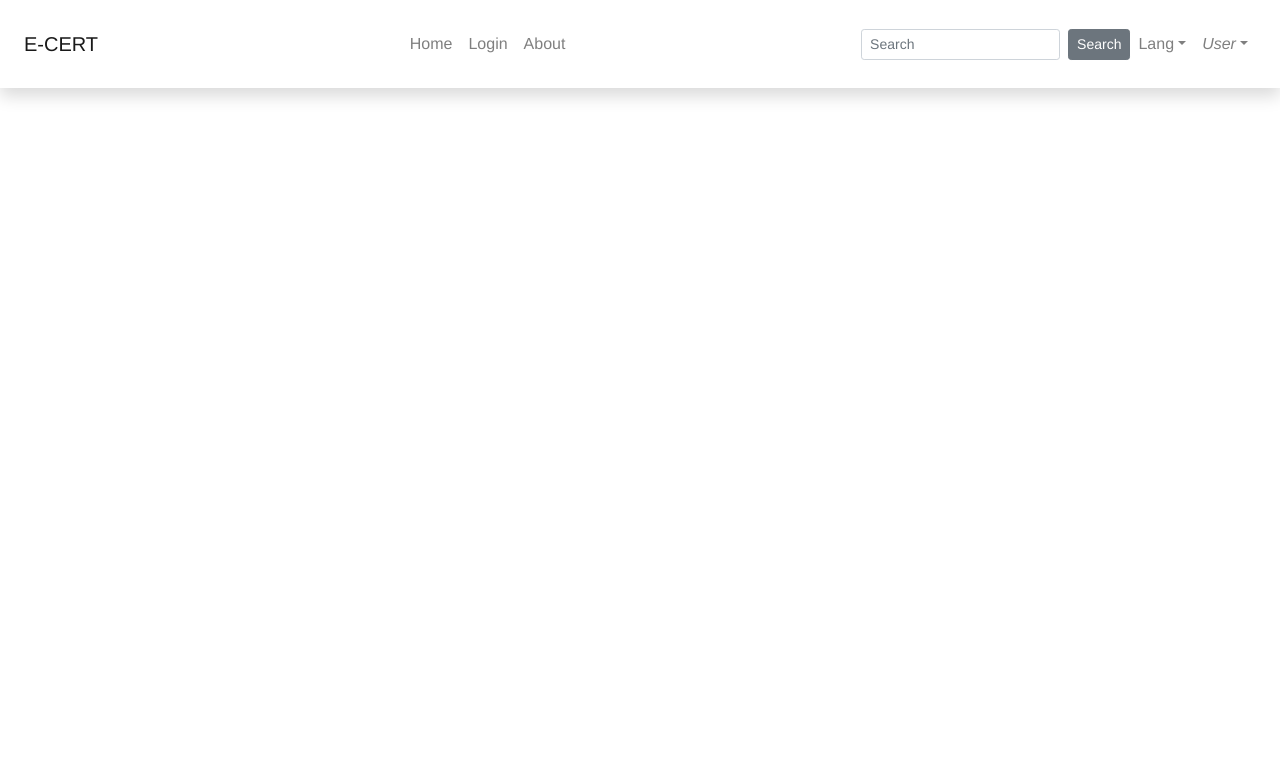
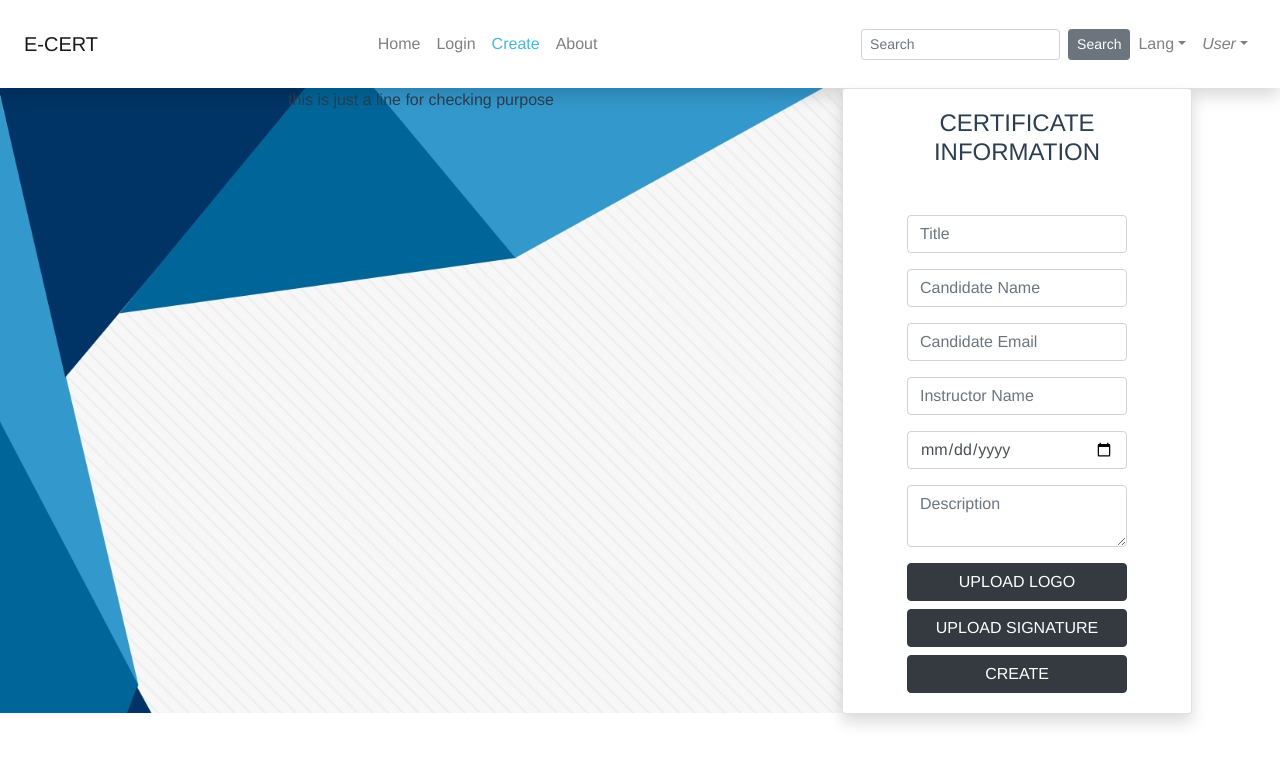
Before and after one commit to MuhammadRafay151/E-CERT-FRONT-END, a Vue app: page /create in a window 1280 px wide. Shown: the top 764 px of the page. Built offline with nearby package versions, Linux system fonts and the light colour scheme.

Commit message:
Added two component named "Certificate.vue" and "CertificateInfo.vue", one view named "Create.vue" and added "certificate.jpeg" image at assets folder also added a route of "Create" at "index.js" file and added a link of "Create" at "navbar" component.

```diff
--- /dev/null
+++ b/src/components/Certificate.vue
@@ -0,0 +1,24 @@
+<template>
+  <div :style="{ backgroundImage: `url(${image})` }" class="backimg">
+    this is just a line for checking purpose
+  </div>
+</template>
+
+<script>
+import image from "../assets/certificate.jpeg";
+export default {
+  name: "certificate",
+  data() {
+    return {
+      image,
+    };
+  },
+};
+</script>
+
+<style>
+.backimg {
+  width: 842px;
+  height: 625px;
+}
+</style>
--- /dev/null
+++ b/src/components/CertificateInfo.vue
@@ -0,0 +1,120 @@
+<template>
+  <div>
+    <b-card no-body class="overflow-hidden shadow" style="width: 350px">
+      <center>
+        <b-col md="10" sm="5" cols="12">
+          <b-card-body title="CERTIFICATE INFORMATION" class="h-100">
+            <form class="mt-5" @submit="CreateCertificate" @submit.prevent>
+              <input
+                type="text"
+                class="form-control form-group"
+                placeholder="Title"
+                v-model="tilte"
+              />
+
+              <input
+                type="text"
+                class="form-control form-group"
+                placeholder="Candidate Name"
+                v-model="name"
+              />
+
+              <input
+                type="email"
+                class="form-control form-group"
+                placeholder="Candidate Email"
+                v-model="email"
+              />
+
+              <input
+                type="text"
+                class="form-control form-group"
+                placeholder="Instructor Name"
+                v-model="instructor"
+              />
+
+              <input
+                type="date"
+                class="form-control form-group"
+                placeholder="Title"
+                v-model="expiry_date"
+              />
+
+              <b-form-textarea
+                class="form-control form-group"
+                placeholder="Description"
+                v-model="description"
+              ></b-form-textarea>
+
+              <label for="UploadLogo" class="btn btn-dark btn-block"
+                >UPLOAD LOGO</label
+              >
+              <input
+                type="file"
+                id="UploadLogo"
+                accept="image/*"
+                ref="logo"
+                v-on:change="HandleFileUpload(true)"
+                hidden
+              />
+
+              <label for="UploadSignature" class="btn btn-dark btn-block"
+                >UPLOAD SIGNATURE</label
+              >
+              <input
+                type="file"
+                id="UploadSignature"
+                accept="image/*"
+                ref="signature"
+                v-on:change="HandleFileUpload(false)"
+                hidden
+              />
+
+              <button type="submit" class="btn btn-dark btn-block">
+                CREATE
+              </button>
+            </form>
+          </b-card-body>
+        </b-col>
+      </center>
+    </b-card>
+  </div>
+</template>
+
+<script>
+export default {
+  name: "certificateinfo",
+  methods: {
+    CreateCertificate() {
+      console.warn("title ", this.tilte);
+      console.warn("name", this.name);
+      console.warn("email", this.email);
+      console.warn("instructor", this.instructor);
+      console.warn("date", this.expiry_date);
+      console.warn("description", this.description);
+      console.warn(this.logo);
+      console.warn(this.signature);
+    },
+    HandleFileUpload(flag) {
+      if (flag) {
+        this.logo = this.$refs.logo.files[0];
+      } else {
+        this.signature = this.$refs.signature.files[0];
+      }
+    },
+  },
+  data() {
+    return {
+      tilte: null,
+      name: null,
+      email: null,
+      instructor: null,
+      expiry_date: null,
+      description: null,
+      logo: null,
+      signature: null,
+      templateid: null,
+    };
+  },
+};
+</script>
--- a/src/components/navbar.vue
+++ b/src/components/navbar.vue
@@ -8,7 +8,9 @@
 
         <b-nav-item href="#" to="/">Home</b-nav-item>
         <b-nav-item href="#" to="/login">Login</b-nav-item>
+        <b-nav-item href="#" to="/create">Create</b-nav-item>
         <b-nav-item href="#" to="/about">About</b-nav-item>
+
       </b-navbar-nav>
       <!-- Right aligned nav items -->
       <b-navbar-nav class="ml-auto">
--- a/src/router/index.js
+++ b/src/router/index.js
@@ -2,6 +2,7 @@ import Vue from "vue";
 import VueRouter from "vue-router";
 import Home from "../views/Home.vue";
 import login from "../views/login.vue"
+import Create from "../views/Create.vue"
 Vue.use(VueRouter);
 
 const routes = [
@@ -23,6 +24,11 @@ const routes = [
     // which is lazy-loaded when the route is visited.
     component: () =>
       import(/* webpackChunkName: "about" */ "../views/About.vue")
+  },
+  {
+    path:"/create",
+    name:"Create",
+    component: Create
   }
 ];
 
--- /dev/null
+++ b/src/views/Create.vue
@@ -0,0 +1,23 @@
+<template>
+  <div class="home">
+    <div style="float:left">
+      <Certificate />
+    </div>
+    <div style="float:left">
+      <CertificateInfo />
+    </div>
+  </div>
+</template>
+
+<script>
+import CertificateInfo from "../components/CertificateInfo";
+import Certificate from "../components/Certificate";
+
+export default {
+  name: "Create",
+  components: {
+    CertificateInfo,
+    Certificate
+  }
+};
+</script>
```
Also changed, not shown: src/assets/certificate.jpeg (added).
